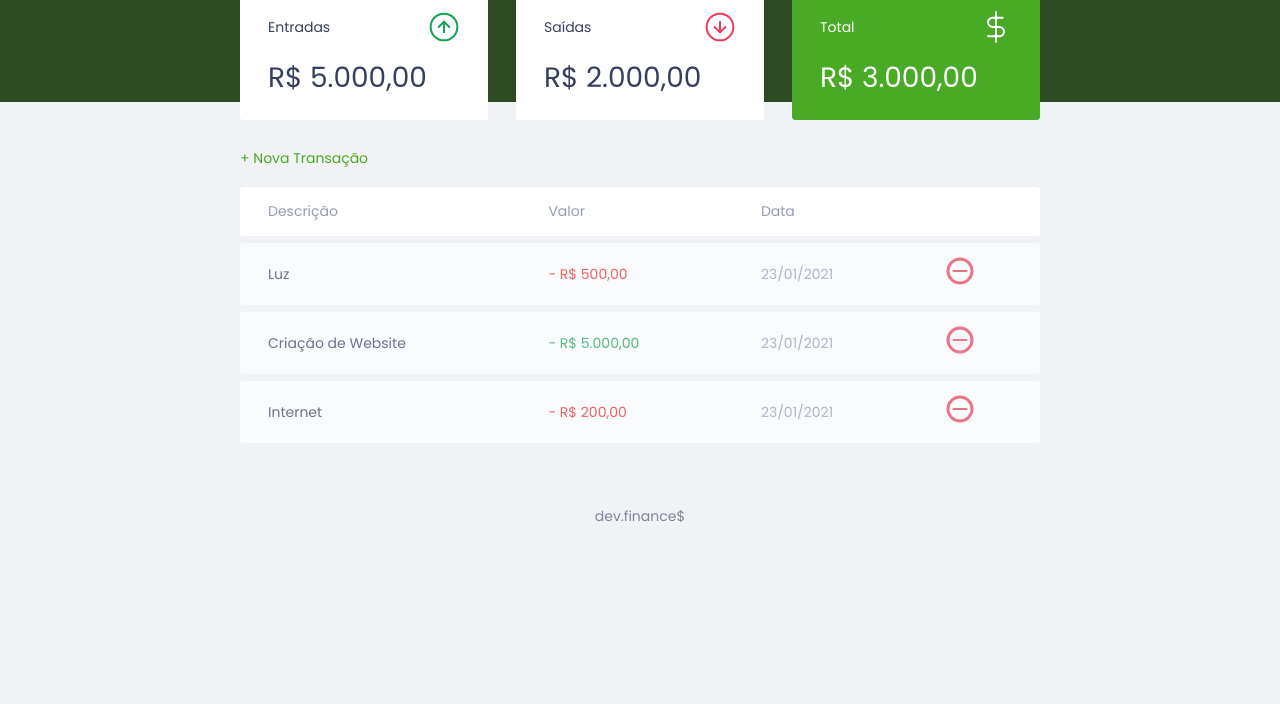
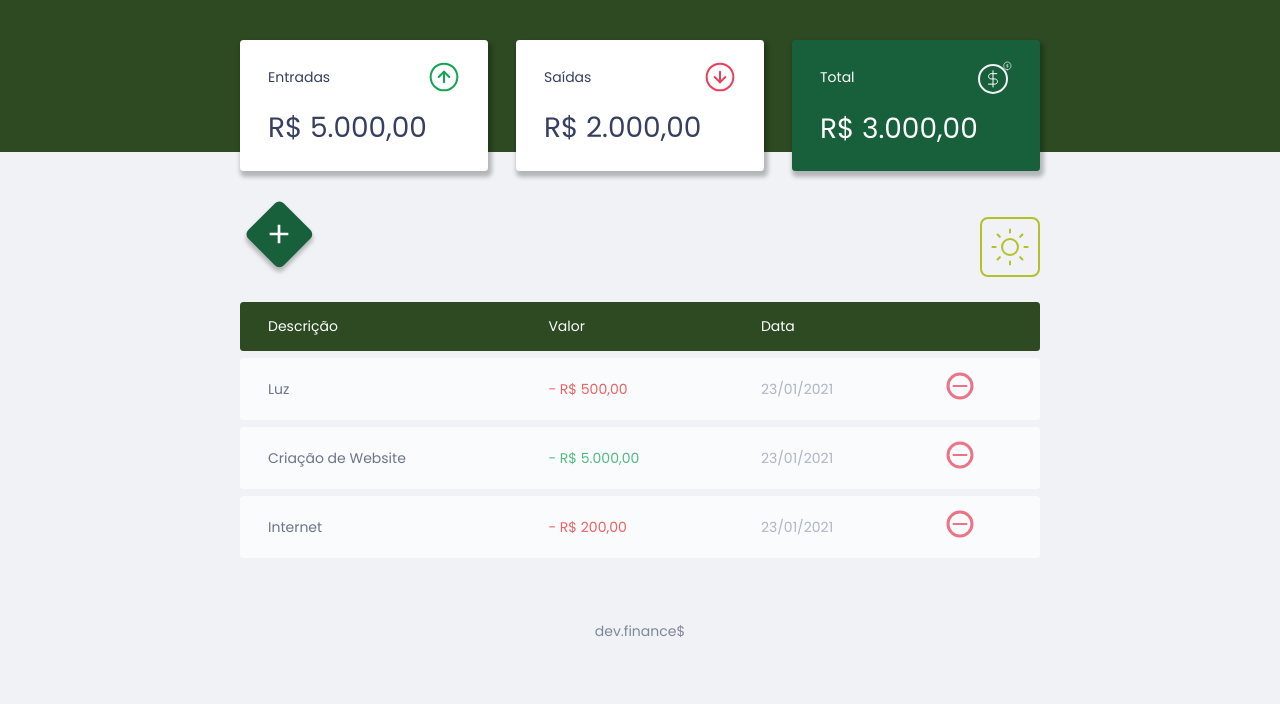
Before and after one commit to gustavofbc/devfinances, a plain HTML site: page index.html in a window 1280 px wide. Shown: the part 96-800 px from the top of the page. Drawn offline with Linux system fonts and the light colour scheme.

Commit message:
partial dark mode implementation

```diff
--- /dev/null
+++ b/darkmode.css
@@ -0,0 +1,22 @@
+.body-dark {
+  background-color: #2a2530;
+  transition: 0.2s;
+}
+
+/* ============= Cards ============= */
+.card-dark {
+  background-color: #1f1b24;
+  color: #b3bfcb;
+  box-shadow: 2px 4px 4px 2px rgba(0, 0, 0, 0.5);
+  transition: 0.2s;
+}
+
+.card.total.card-total-dark {
+  color: #1f1b24;
+}
+
+.button-mode-active {
+  background-image: none;
+  background-image: url("assets/moon1.svg");
+  background-repeat: no-repeat;
+}
--- a/index.html
+++ b/index.html
@@ -5,10 +5,12 @@
     <meta name="viewport" content="width=device-width, initial-scale=1.0">
     <title>dev.finance$</title>
     <link rel="stylesheet" href="styles.css">
+    <link rel="stylesheet" href="darkmode.css">
     <link rel="preconnect" href="https://fonts.gstatic.com">
     <link href="https://fonts.googleapis.com/css2?family=Poppins:ital,wght@0,100;0,400;0,700;1,100;1,400;1,700&display=swap" rel="stylesheet">
 </head>
 <body>
+
     <header>
         <img src="assets/logo.svg" alt="Logo Dev finance">
     </header>
@@ -36,7 +38,7 @@
             <div class="card total">
                 <h3>
                     <span>Total</span>
-                    <img src="assets/total.svg" alt="Image de total">
+                    <img src="assets/total1.svg" alt="Image de total">
                 </h3>
                 <p>R$ 3.000,00</p>
             </div>
@@ -46,13 +48,18 @@
         <section id="transaction">
             <h2 class="sr-only">Transações</h2>
 
+            <div class="buttons">
                 <a
                     class="button new"
                     href="#"
                     onclick="Modal.open()"
                     >
-                + Nova Transação
+                    <img class="button-add" src="assets/button-add.svg" alt="Nova Transação">
                 </a>
+
+                <div class="button-mode" onclick="darkmode()"></div>
+
+            </div>
 
             <table id="data-table">
                 <thead>
@@ -165,6 +172,21 @@
                 document.querySelector('.modal-overlay').classList.remove('active')
             }
         }
+
+
+        function darkmode(){
+            document.querySelector('body').classList.toggle('body-dark');
+
+            document.querySelector('.button-mode').classList.toggle('button-mode-active')
+
+            document.querySelector('.total').classList.toggle('card-total-dark');
+
+            let cards = document.querySelectorAll('.card')
+            cards.forEach(card => {
+                card.classList.toggle('card-dark')
+            });
+        }
+
     </script>
 </body>
 </html>
--- a/styles.css
+++ b/styles.css
@@ -1,9 +1,10 @@
 /* ============= Global ============= */
 :root {
   --dark-blue: #363f5f;
-  --green: #49aa26;
-  --light-green: #3dd705;
+  --green: #185f3c;
+  --light-green: #2baa6a;
   --red: #e92929;
+  --white: #fff;
 }
 
 * {
@@ -19,6 +20,7 @@ html {
 body {
   background: #f0f2f5;
   font-family: "Poppins", sans-serif;
+  transition: 0.2s;
 }
 
 .sr-only {
@@ -59,12 +61,19 @@ a:hover {
   color: var(--light-green);
 }
 
+.buttons {
+  display: flex;
+  flex-direction: row;
+  align-items: center;
+  justify-content: space-between;
+}
+
 button {
   width: 100%;
   height: 50px;
 
   border: none;
-  color: #fff;
+  color: var(--white);
   background: var(--green);
 
   padding: 0;
@@ -99,15 +108,37 @@ button:hover {
 .button.cancel:hover {
   opacity: 1;
 }
+
+.button-add {
+  opacity: 1;
+  transition: 0.2s;
+}
+
+.button-add:hover {
+  opacity: 0.9;
+}
+
+.button-mode {
+  width: 60px;
+  height: 60px;
+  background-image: url("assets/sun1.svg");
+  background-repeat: no-repeat;
+  cursor: pointer;
+  transition: 0.2s;
+  margin-left: 1.6rem;
+}
 /* ============= Header ============= */
 header {
   background: #2d4a22;
-  padding: 2rem 0 10rem;
+  padding: 4rem 0 12rem;
   text-align: center;
+  display: flex;
+  align-items: center;
+  justify-content: center;
 }
 
 #logo {
-  color: #fff;
+  color: var(--white);
   font-weight: 100;
 }
 
@@ -118,18 +149,20 @@ header {
 }
 
 #balance h2 {
-  color: #fff;
+  color: var(--white);
   margin-top: 0;
 }
 
 /* ============= Cards ============= */
 .card {
-  background: #fff;
+  background: var(--white);
   padding: 1.5rem 2rem;
   border-radius: 0.25rem;
   margin-bottom: 2rem;
 
   color: var(--dark-blue);
+  box-shadow: 2px 4px 4px 2px rgba(0, 0, 0, 0.25);
+  transition: 0.2s;
 }
 
 .card h3 {
@@ -149,7 +182,7 @@ header {
 
 .card.total {
   background: var(--green);
-  color: #fff;
+  color: var(--white);
 }
 
 /* ============= table ============= */
@@ -175,7 +208,8 @@ table tbody tr td:last-child {
 }
 
 table th {
-  background: #fff;
+  background: #2d4a22;
+  color: var(--white);
   font-weight: normal;
   padding: 1rem 2rem;
   text-align: left;
@@ -189,7 +223,7 @@ table tbody tr:hover {
 }
 
 table td {
-  background: #fff;
+  background: var(--white);
   padding: 1rem 2rem;
 }
 
```
Also changed, not shown: assets/button-add.svg (added), assets/moon.svg (added), assets/moon1.svg (added), assets/sun.svg (added), assets/sun1.svg (added), assets/total1.svg (added). Lines whose indentation alone changed are shown as unchanged.
